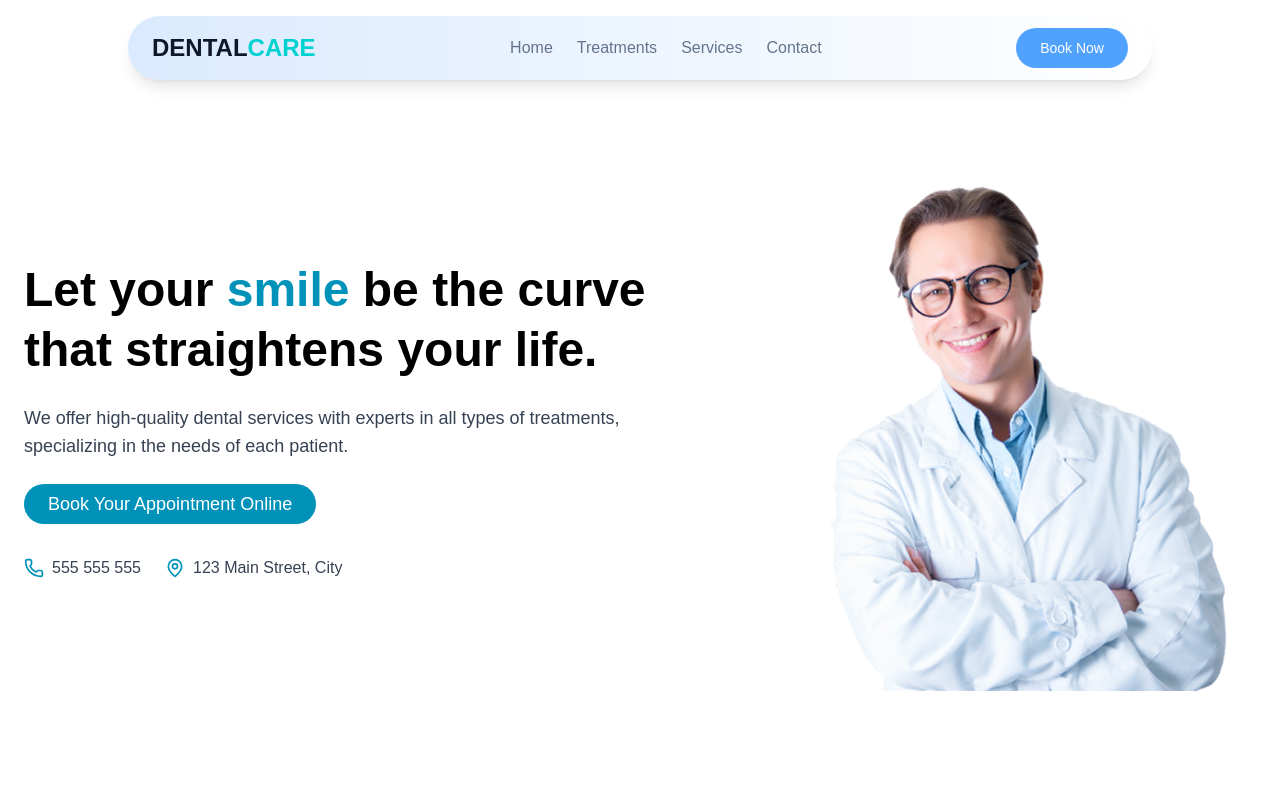
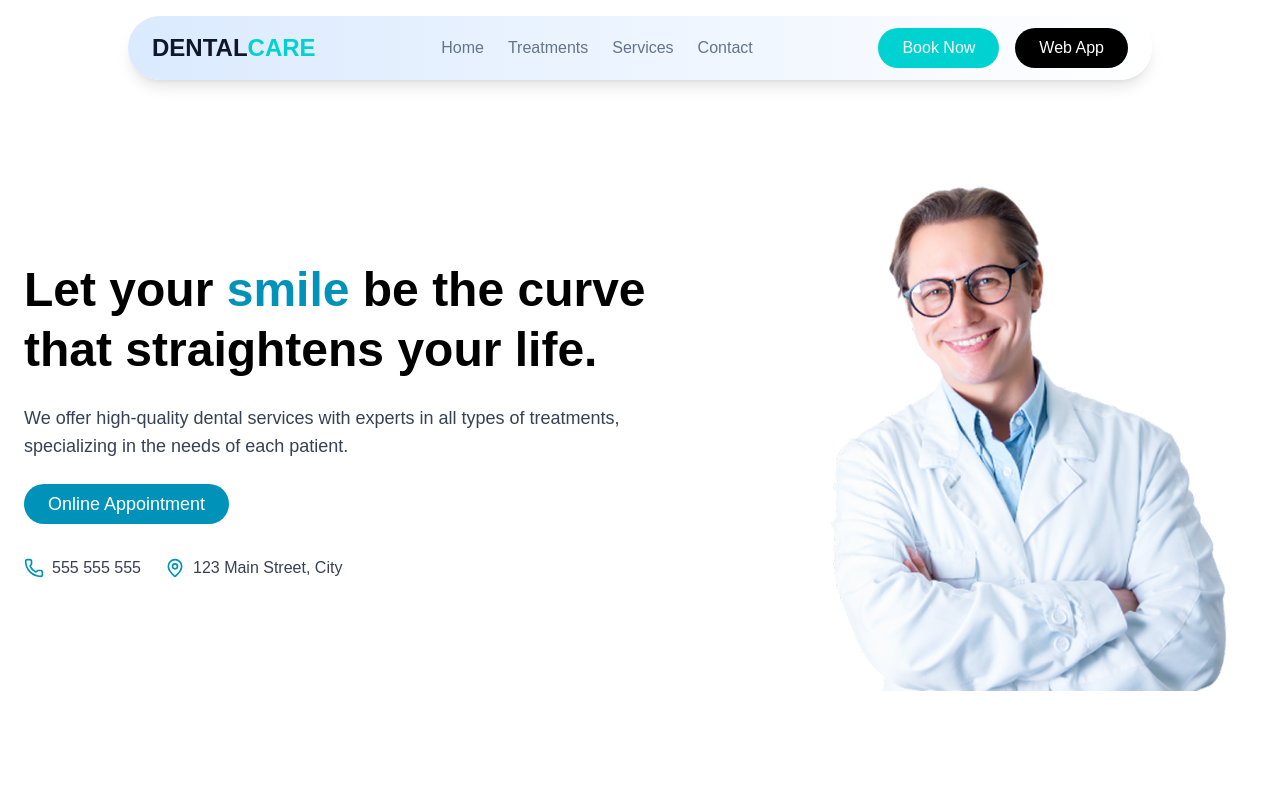
Before and after one commit to progamingexpertxyz/dental-app, a Next.js app: page / in a window 1280 px wide. Shown: the top 800 px of the page. Built offline with nearby package versions, Linux system fonts and the light colour scheme.

Commit message:
Add files via upload

```diff
--- a/app/components/header.tsx
+++ b/app/components/header.tsx
@@ -31,7 +31,7 @@ export default function Hero() {
 
             <Link href="/appointment">
               <Button className="bg-cyan-600 hover:bg-cyan-700 text-white text-lg py-3 px-6 rounded-full w-full sm:w-auto">
-                Book Your Appointment Online
+              Online Appointment
               </Button>
             </Link>
 
--- a/app/components/navbar.tsx
+++ b/app/components/navbar.tsx
@@ -1,18 +1,60 @@
-"use client";
+'use client'
+import { useState, useEffect, SetStateAction } from "react";
 
-import { useState } from "react";
+// Define BeforeInstallPromptEvent type
+interface BeforeInstallPromptEvent extends Event {
+  prompt: () => void;
+  userChoice: Promise<{ outcome: string }>;
+}
 import { Button } from "@/app/components/ui/button";
 import { Menu, X } from "lucide-react";
 import Link from "next/link";
 
 export default function Navbar() {
   const [isOpen, setIsOpen] = useState(false);
+  const [deferredPrompt, setDeferredPrompt] = useState<BeforeInstallPromptEvent | null>(null);
+  const [isMobile, setIsMobile] = useState(false);
+
+  // Detect mobile device
+  useEffect(() => {
+    if (typeof window !== "undefined") {
+      setIsMobile(/Mobi|Android/i.test(window.navigator.userAgent));
+    }
+  }, []);
+
+  // Listen for install prompt
+  useEffect(() => {
+    const handleBeforeInstallPrompt = (e: BeforeInstallPromptEvent) => {
+      e.preventDefault();
+      setDeferredPrompt(e);
+    };
+
+    window.addEventListener("beforeinstallprompt", handleBeforeInstallPrompt as EventListener);
+
+    return () => {
+      window.removeEventListener("beforeinstallprompt", handleBeforeInstallPrompt as EventListener);
+    };
+  }, []);
+
+  const handleInstallClick = () => {
+    if (deferredPrompt) {
+      deferredPrompt.prompt();
+      deferredPrompt.userChoice.then((choiceResult: { outcome: string; }) => {
+        if (choiceResult.outcome === "accepted") {
+          console.log("User accepted the install prompt");
+        } else {
+          console.log("User dismissed the install prompt");
+        }
+        setDeferredPrompt(null);
+      });
+    } else {
+      alert("Installation not supported on this browser or already installed.");
+    }
+  };
 
   return (
     <div className="fixed w-full top-4 left-1/2 transform -translate-x-1/2 z-50">
-      {/* Navbar Container */}
       <nav className="w-[90%] mx-auto bg-gradient-to-r from-blue-100 to-white shadow-lg rounded-full px-6 py-3 flex justify-between items-center max-w-5xl">
-        {/* Logo */}
         <Link href="/" className="flex items-center gap-1">
           <span className="text-2xl font-bold">
             <span className="text-[#0F172A]">DENTAL</span>
@@ -20,7 +62,6 @@ export default function Navbar() {
           </span>
         </Link>
 
-        {/* Desktop Menu */}
         <div className="hidden md:flex items-center gap-6">
           <NavLink href="/">Home</NavLink>
           <NavLink href="/treatment">Treatments</NavLink>
@@ -28,20 +69,26 @@ export default function Navbar() {
           <NavLink href="/contact">Contact</NavLink>
         </div>
 
-        {/* Appointment Button */}
-        <Link href="/appointment">
-          <Button className="hidden md:block bg-blue-400 text-white hover:bg-green-600 transition rounded-full px-6">
-            Book Now
-          </Button>
-        </Link>
+        <div className="hidden md:flex items-center gap-4">
+  <Link href="/appointment">
+    <Button className="bg-[#00D1D1] text-white hover:bg-black transition rounded-full px-6 py-2 text-base min-w-[40px] text-center">
+      Book Now
+    </Button>
+  </Link>
+  <Button
+    className="bg-black text-white hover:bg-[#00D1D1] transition rounded-full px-6 py-2 text-base min-w-[50px] text-center"
+    onClick={handleInstallClick}
+  >
+    {isMobile ? "Install App" : "Web App"}
+  </Button>
+</div>
 
-        {/* Mobile Menu Button */}
+
         <button className="md:hidden text-[#0F172A]" onClick={() => setIsOpen(true)}>
           <Menu size={28} />
         </button>
       </nav>
 
-      {/* Mobile Menu */}
       {isOpen && (
         <div className="fixed top-0 left-0 w-full h-screen bg-white flex flex-col items-center justify-center gap-6 text-2xl shadow-lg">
           <button className="absolute top-6 right-6 text-[#0F172A]" onClick={() => setIsOpen(false)}>
@@ -56,13 +103,18 @@ export default function Navbar() {
               Book Now
             </Button>
           </Link>
+          <Button
+            className="bg-green-400 text-white hover:bg-blue-600 transition rounded-full px-6"
+            onClick={handleInstallClick}
+          >
+            {isMobile ? "Install App" : "Install Web"}
+          </Button>
         </div>
       )}
     </div>
   );
 }
 
-// Reusable Link Component
 function NavLink({ href, children, onClick }: { href: string; children: React.ReactNode; onClick?: () => void }) {
   return (
     <Link href={href} className="text-[#64748B] hover:text-[#0F172A] transition font-medium" onClick={onClick}>
```
